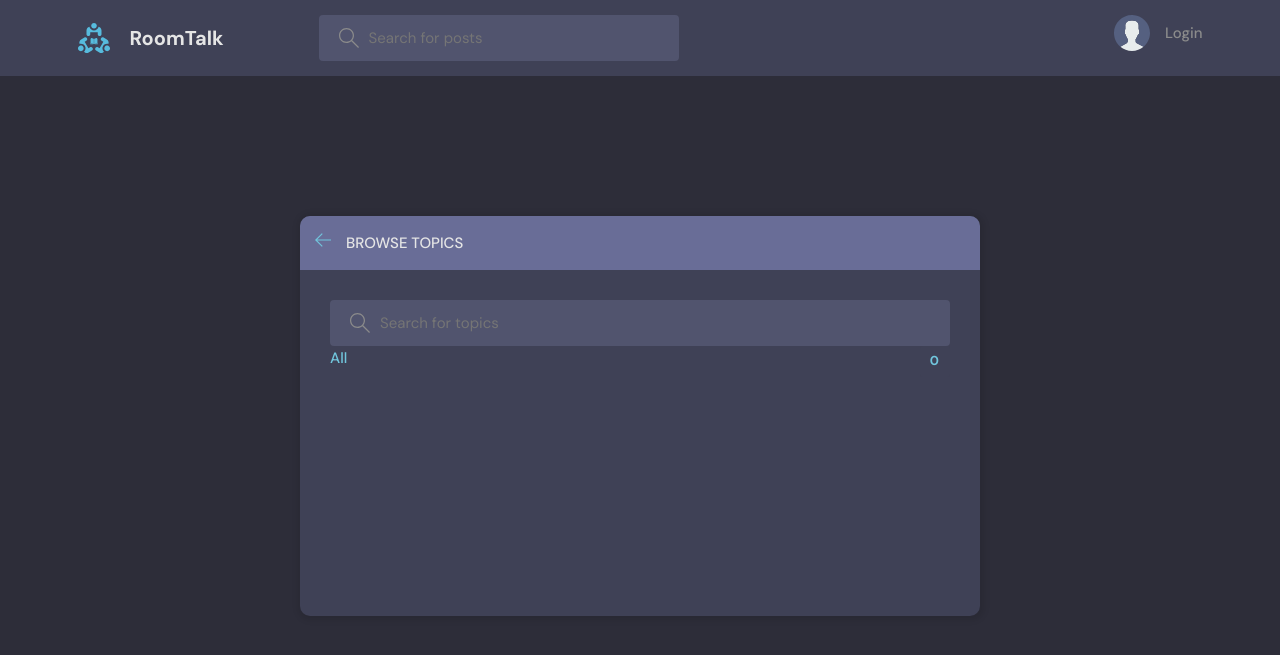
After one commit to DenysSoldatenko/RoomTalk_project, a Django app: page /topics/ in a window 1280 px wide. The commit adds this page. Shown: the top 655 px of the page. Run offline with Django 5.2, Linux system fonts and the light colour scheme; data that the repository does not hold is empty.

Commit message:
Added search functionality

```diff
--- a/core/templates/core/page_home.html
+++ b/core/templates/core/page_home.html
@@ -19,10 +19,10 @@
                     </label>
                 </form>
 
-{#                <div class="mobile-menuItems">#}
-{#                    <a class="btn btn--main btn--pill" href="{% url 'topics' %}">Browse Topics</a>#}
+                <div class="mobile-menuItems">
+                    <a class="btn btn--main btn--pill" href="{% url 'topics' %}">Browse Topics</a>
 {#                    <a class="btn btn--main btn--pill" href="{% url 'activity' %}">Recent Activities</a>#}
-{#                </div>#}
+                </div>
             </div>
 
             <div class="roomList__header">
--- /dev/null
+++ b/core/templates/core/page_topics.html
@@ -0,0 +1,52 @@
+{% extends 'main.html' %}
+
+{% block content %}
+    <main class="create-room layout">
+        <div class="container">
+            <div class="layout__box">
+                <div class="layout__boxHeader">
+                    <div class="layout__boxTitle">
+                        <a href="{% url 'home' %}">
+                            <svg version="1.1" xmlns="http://www.w3.org/2000/svg" width="32" height="32"
+                                 viewBox="0 0 32 32">
+                                <title>arrow-left</title>
+                                <path
+                                        d="M13.723 2.286l-13.723 13.714 13.719 13.714 1.616-1.611-10.96-10.96h27.625v-2.286h-27.625l10.965-10.965-1.616-1.607z">
+                                </path>
+                            </svg>
+                        </a>
+                        <h3>Browse Topics</h3>
+                    </div>
+                </div>
+
+                <div class="topics-page layout__body">
+                    <form action="" method="GET" class="header__search">
+                        <label>
+                            <svg version="1.1" xmlns="http://www.w3.org/2000/svg" width="32" height="32"
+                                 viewBox="0 0 32 32">
+                                <title>search</title>
+                                <path
+                                        d="M32 30.586l-10.845-10.845c1.771-2.092 2.845-4.791 2.845-7.741 0-6.617-5.383-12-12-12s-12 5.383-12 12c0 6.617 5.383 12 12 12 2.949 0 5.649-1.074 7.741-2.845l10.845 10.845 1.414-1.414zM12 22c-5.514 0-10-4.486-10-10s4.486-10 10-10c5.514 0 10 4.486 10 10s-4.486 10-10 10z">
+                                </path>
+                            </svg>
+                            <input name="q" placeholder="Search for topics"/>
+                        </label>
+                    </form>
+
+                    <ul class="topics__list">
+                        <li>
+                            <a href="{% url 'topics' %}" class="active">All <span>{{ topics.count }}</span></a>
+                        </li>
+                        {% for topic in topics %}
+                            <li>
+                                <a href="{% url 'home' %}?q={{ topic.name }}">{{ topic.name }}
+                                    <span>{{ topic.room_set.all.count }}</span></a>
+                            </li>
+                        {% endfor %}
+                    </ul>
+                </div>
+            </div>
+        </div>
+    </main>
+
+{% endblock content %}
--- a/core/templates/core/page_user_update.html
+++ b/core/templates/core/page_user_update.html
@@ -38,6 +38,5 @@
                 </div>
             </div>
         </div>
-        </div>
     </main>
 {% endblock content %}
--- a/core/urls.py
+++ b/core/urls.py
@@ -18,6 +18,6 @@ urlpatterns = [
     path('user-profile/<str:pk>/', views.user_profile, name="user-profile"),
     path('user-update/', views.update_user, name="user-update"),
 
-    # path('topics/', views.topicsPage, name="topics"),
+    path('topics/', views.topics_page, name="topics"),
     # path('activity/', views.activityPage, name="activity"),
 ]
--- a/core/views.py
+++ b/core/views.py
@@ -1,6 +1,7 @@
 from django.contrib import messages
 from django.contrib.auth import authenticate, login, logout
 from django.contrib.auth.decorators import login_required
+from django.db.models import Q
 from django.http import HttpResponse
 from django.shortcuts import get_object_or_404
 from django.shortcuts import redirect, render
@@ -51,17 +52,17 @@ def register_view(request):
 
 
 def home_view(request):
-    topics = Topic.objects.all()[:5]
-    rooms = Room.objects.all()
+    q = request.GET.get('q') if request.GET.get('q') is not None else ''
+
+    rooms = Room.objects.filter(
+        Q(topic__name__icontains=q) | Q(name__icontains=q) | Q(description__icontains=q)
+    ).select_related('host', 'topic').all()
+
+    topics = Topic.objects.all()[0:5]
     room_count = rooms.count()
-    room_messages = Message.objects.all()[:3]
+    room_messages = Message.objects.filter(Q(room__topic__name__icontains=q))[0:3]
 
-    context = {
-        'rooms': rooms,
-        'topics': topics,
-        'room_count': room_count,
-        'room_messages': room_messages
-    }
+    context = {'rooms': rooms, 'topics': topics, 'room_count': room_count, 'room_messages': room_messages}
 
     return render(request, 'core/page_home.html', context)
 
@@ -179,3 +180,9 @@ def update_user(request):
             return redirect('user-profile', pk=user.id)
 
     return render(request, 'core/page_user_update.html', {'form': form})
+
+
+def topics_page(request):
+    q = request.GET.get('q') if request.GET.get('q') is not None else ''
+    topics = Topic.objects.filter(name__icontains=q)
+    return render(request, 'core/page_topics.html', {'topics': topics})
```
Also changed, not shown: core/templates/core/topics.html (deleted, +0 -50 lines), templates/main.html (indentation only).
